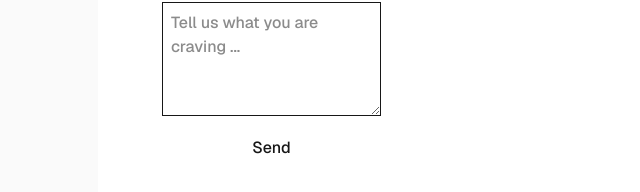
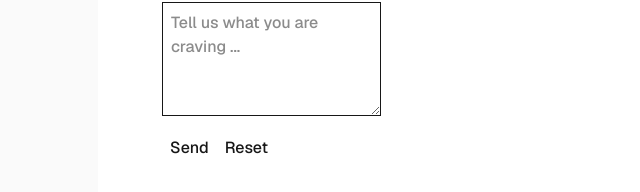
Before and after one commit to mitchwilson/cravely, a Next.js app: page / in a window 1280 px wide. Shown: the part 434-626 px from the top of the page, without its empty margins (158-798 px from the left). Built offline with nearby package versions, Linux system fonts and the light colour scheme; no server answers.

Commit message:
feat(ui): add request form reset button

```diff
--- a/app/OpenAIChat.tsx
+++ b/app/OpenAIChat.tsx
@@ -39,6 +39,15 @@ export default function OpenAIChat() {
     } finally {
       setLoading(false);
     }
+  }
+
+  function requestFormReset() {
+    setDistance("");
+    setMealtime("");
+    setOccasion("");
+    setPriceRange("");
+    setPrompt("");
+    setResponse("");
   }
 
   return (
@@ -92,9 +101,13 @@ export default function OpenAIChat() {
           placeholder="Tell us what you are craving ..."
           required
         />
-        <button type="submit" disabled={loading} style={{ padding: 8 }}>
-          {loading ? "Loading..." : "Send"}
-        </button>
+        <div>
+
+          <button type="submit" disabled={loading} style={{ padding: 8 }}>
+            {loading ? "Loading..." : "Send"}
+          </button>
+          <button type="reset" style={{ padding: 8 }} onClick={() => { requestFormReset() }}>Reset</button>
+          </div>
       </form>
       {location && (
         <div className="text-xs text-zinc-500 mb-2">Detected location: {location}</div>
```
